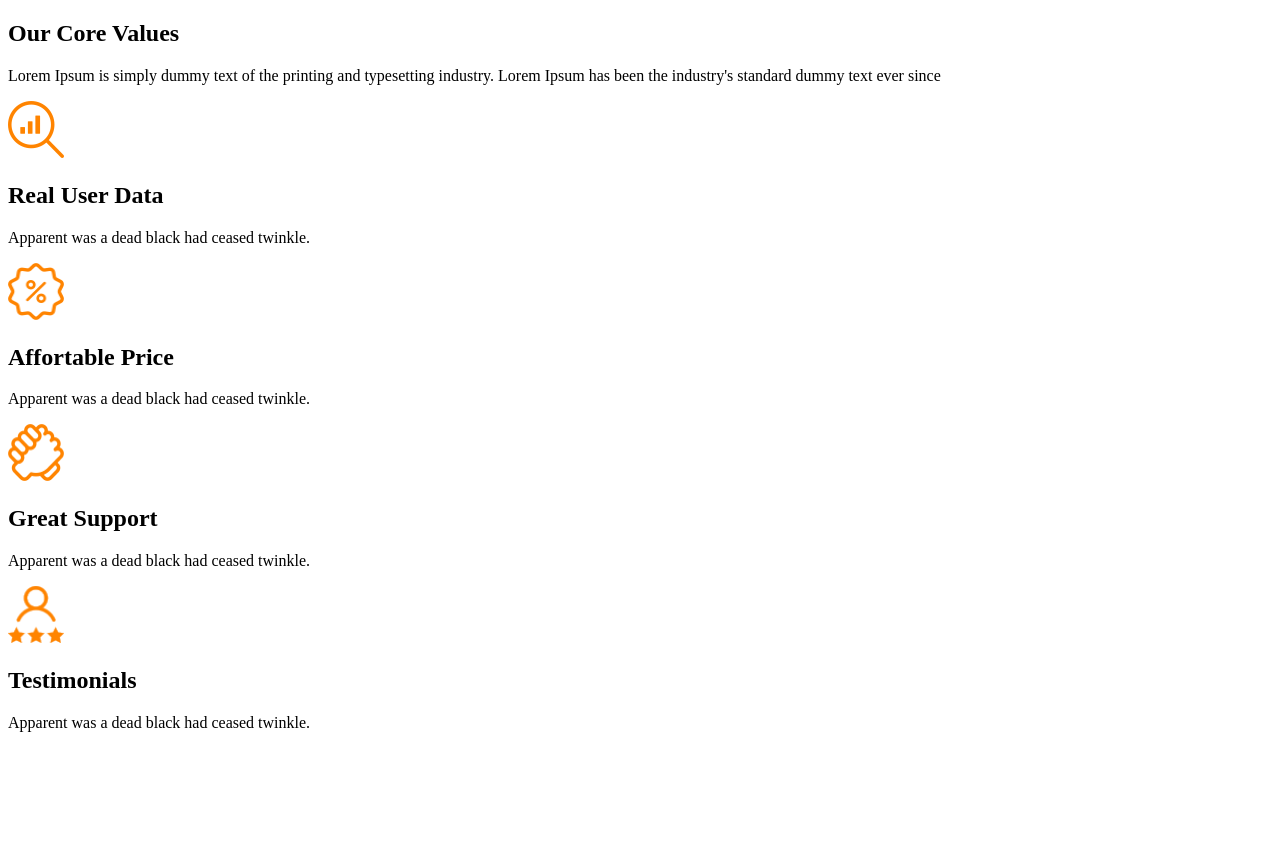
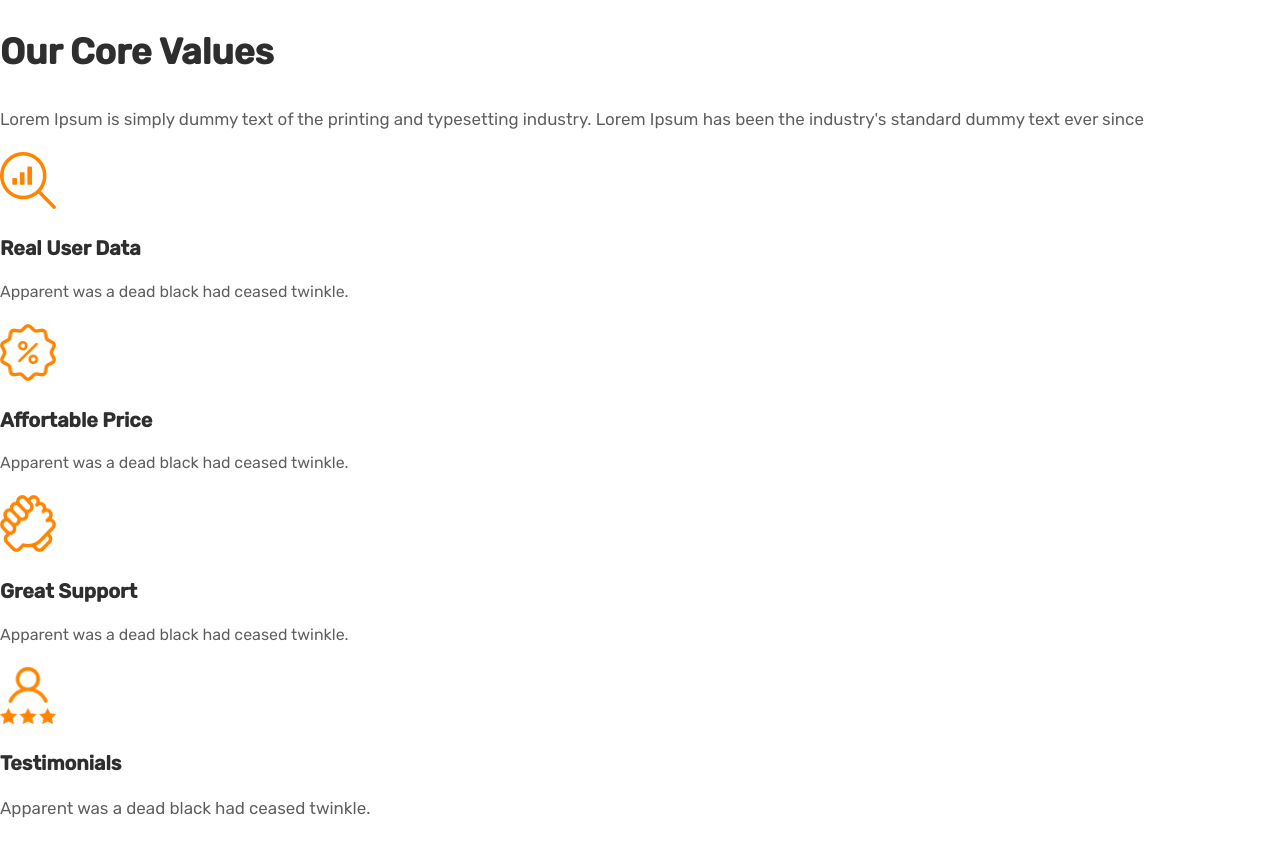
Before and after one commit to apgit33/responsive-discovery-1, a plain HTML site: page index.html in a window 1280 px wide. Before the commit the page ends 800 px from the top, so only its background shows below. Drawn offline with Linux system fonts and the light colour scheme.

Commit message:
Update main class
Ajout d'une classe pour le texte des articles dans le code HTML & Ajout des règles CSS pour la gestion des polices et des couleurs du projet

```diff
--- a/default.css
+++ b/default.css
@@ -0,0 +1,50 @@
+/* Ajout des polices */
+@font-face {
+    font-family: 'rubik-regular';
+	src: url('fonts/Rubik-Regular.eot');
+	src: local('☺'), url('fonts/Rubik-Regular.woff') format('woff'), url('fonts/Rubik-Regular.ttf') format('truetype'), url('fonts/Rubik-Regular.svg') format('svg');
+	font-weight: normal;
+	font-style: normal;
+}
+
+@font-face {
+    font-family: 'rubik-medium';
+	src: url('fonts/Rubik-Medium.eot');
+	src: local('☺'), url('fonts/Rubik-Medium.woff') format('woff'), url('fonts/Rubik-Medium.ttf') format('truetype'), url('fonts/Rubik-Medium.svg') format('svg');
+	font-weight: normal;
+	font-style: normal;
+}
+
+/* Gestion-Taille des polices */
+body {
+    margin: 0;
+    font-family: 'rubik-regular';
+    font-size: 1.063rem;
+    line-height: 2rem;
+}
+
+h1 {
+    font-family: 'rubik-medium';
+    font-size: 2.25rem;
+    line-height: 2.7rem;
+}
+
+h2 {
+    font-family: 'rubik-medium';
+    font-size: 1.25rem;
+    line-height: 1.5rem;
+}
+
+.desc {
+    font-size: 1rem;
+    line-height: 1.875rem;
+}
+
+/* Gestion des couleurs */
+h1, h2 {
+    color: #2E2E2E;
+}
+
+p {
+    color: #5E5E5E;
+}
--- a/index.html
+++ b/index.html
@@ -19,21 +19,21 @@
                 <header>
                     <h2>Real User Data</h2>
                 </header>
-                <p>Apparent was a dead black had ceased twinkle.</p>
+                <p class="desc">Apparent was a dead black had ceased twinkle.</p>
             </article>
             <article>
                 <p><img src="images/core-2.png" alt="" width="56" height="57"></p>
                 <header>
                     <h2>Affortable Price</h2>
                 </header>
-                <p>Apparent was a dead black had ceased twinkle.</p>
+                <p class="desc">Apparent was a dead black had ceased twinkle.</p>
             </article>
             <article>
                 <p><img src="images/core-3.png" alt="" width="56" height="57"></p>
                 <header>
                     <h2>Great Support</h2>
                 </header>
-                <p>Apparent was a dead black had ceased twinkle.</p>
+                <p class="desc">Apparent was a dead black had ceased twinkle.</p>
             </article>
             <article>
                 <p><img src="images/core-4.png" alt="" width="56" height="57"></p>
```
